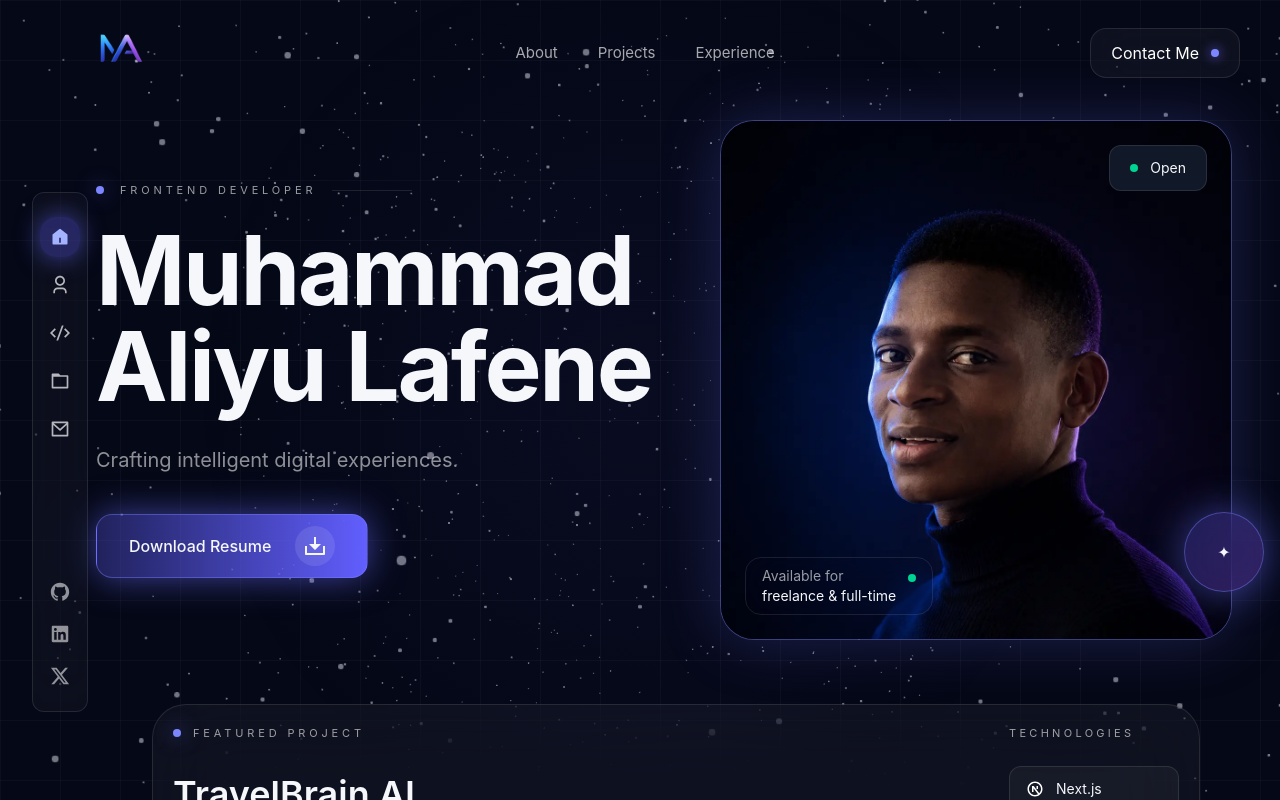
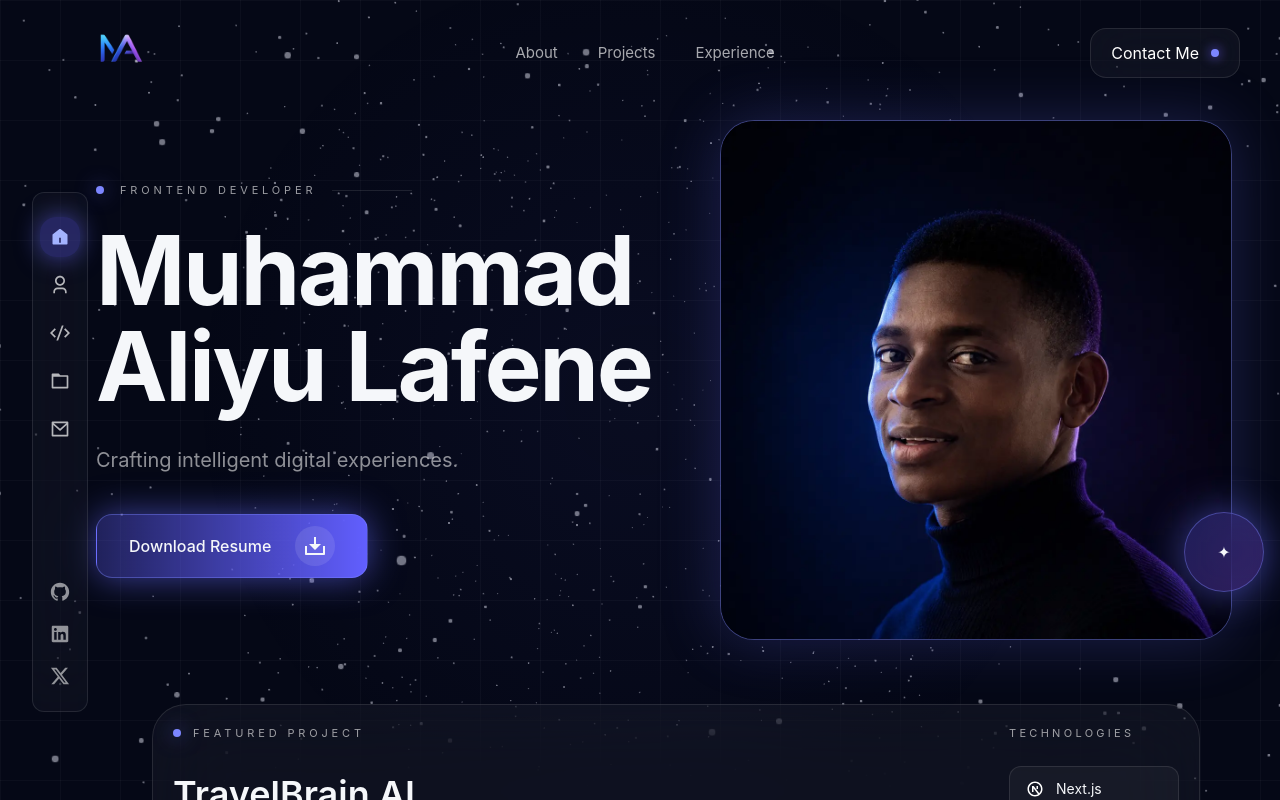
Before and after one commit to LafeneJr/M-A-L-Portfolio-v2, a React (Vite) app: page / in a window 1280 px wide. Shown: the top 800 px of the page. Built offline with nearby package versions, Linux system fonts and the light colour scheme.

Commit message:
Fix role details

```diff
--- a/src/sections/about/aboutHero.tsx
+++ b/src/sections/about/aboutHero.tsx
@@ -4,9 +4,6 @@ import workspace from "../../assets/workspace.webp";
 
 import { about } from "../../constants/portfolio";
 import {
-  RiCalendar2Line,
-  RiCodeSSlashLine,
-  RiMapPin2Line,
   RiFlashlightLine,
   RiStackLine,
   RiMedalLine,
@@ -329,140 +326,6 @@ export const AboutHero = () => {
                 "
               />
 
-              {/* Status */}
-
-              <div
-                className="
-                absolute
-                top-6
-                right-2
-
-                md:right-8
-
-                rounded-2xl
-
-                border
-                border-white/10
-
-                backdrop-blur-lg
-
-                px-2
-                py-2
-                "
-              >
-                <div className="flex items-center gap-3">
-                  <span
-                    className="
-                    w-2
-                    h-2
-                    rounded-full
-                    bg-emerald-400
-                    "
-                  />
-
-                  <span>
-                    {about.status}
-                  </span>
-                </div>
-              </div>
-
-              {/* Bottom Bar */}
-
-              <div
-                className="
-                absolute
-
-                left-6
-                right-6
-                bottom-2
-
-                md:bottom-4
-
-
-                rounded-2xl
-
-                border
-                border-white/10
-
-                backdrop-blur-lg
-
-                grid
-                grid-cols-3
-
-
-                divide-x
-                divide-white/10
-                "
-              >
-                <div className="p-5">
-                  <div className="flex items-center gap-1">
-                    <RiMapPin2Line
-                      className="
-                        hidden
-                        md:flex
-                        text-indigo-400
-                        text-lg
-                      "
-                    />
-
-                    <p className="text-white font-medium">
-                      {about.location}
-                    </p>
-                  </div>
-
-                  <p className="text-sm text-white/50 mt-2 md:ml-5">
-                    Location
-                  </p>
-                </div>
-
-                <div className="p-5">
-                  <div className="flex items-center gap-1">
-                    <RiCalendar2Line
-                      className="
-                        hidden
-                        md:flex
-                        text-indigo-400
-                        text-lg
-                      "
-                    />
-
-                    <p className="text-white font-medium">
-                      {about.experience}
-                    </p>
-                  </div>
-
-                  <p className="text-sm text-white/50 mt-2 md:ml-3">
-                    Experience
-                  </p>
-                </div>
-
-                <div className="p-5">
-                  <div className="flex items-center md:gap-2">
-                    <RiCodeSSlashLine
-                      className="
-                        hidden
-                        md:flex
-                        text-indigo-400
-                        text-lg
-                      "
-                    />
-
-                    <p className="text-white font-medium">
-                      {about.role}
-                    </p>
-                  </div>
-
-                  <p className="text-sm text-white/50 mt-2">
-                    <span className="md:hidden ml-5">
-                      Skill
-                    </span>
-
-                    <span className="hidden md:inline ml-4">
-                      Specialization
-                    </span>
-                  </p>
-                </div>
-              </div>
             </div>
           </motion.div>
         </div>
--- a/src/sections/home/Hero.tsx
+++ b/src/sections/home/Hero.tsx
@@ -217,93 +217,6 @@ export const Hero = () => {
                 object-cover
                 "
               />
-
-              {/* Open */}
-
-              <div
-                className="
-                absolute
-                top-6
-                right-6
-
-                rounded-xl
-
-                bg-[#111827]
-
-                px-5
-                py-3
-
-                border
-                border-white/10
-                "
-              >
-                <div className="flex items-center gap-3">
-
-                  <span
-                    className="
-                    w-2
-                    h-2
-                    rounded-full
-                    bg-emerald-400
-                    "
-                  />
-
-                  <span className="text-sm">
-                    Open
-                  </span>
-
-                </div>
-              </div>
-
-              {/* Status */}
-
-              <div
-                className="
-                absolute
-
-                bottom-6
-                left-6
-
-                rounded-2xl
-
-                backdrop-blur-lg
-
-                px-4
-                py-2
-
-                border
-                border-white/10
-                "
-              >
-                <div className="flex items-start gap-3">
-
-                  <div>
-
-                    <p className="text-white/60 text-sm">
-                      Available for
-                    </p>
-
-                    <p className="text-sm">
-                      freelance & full-time
-                    </p>
-
-                  </div>
-
-                  <span
-                    className="
-                    mt-2
-
-                    w-2
-                    h-2
-
-                    rounded-full
-
-                    bg-emerald-400
-                    "
-                  />
-
-                </div>
-              </div>
             </div>
 
             {/* Floating Orb */}
```
